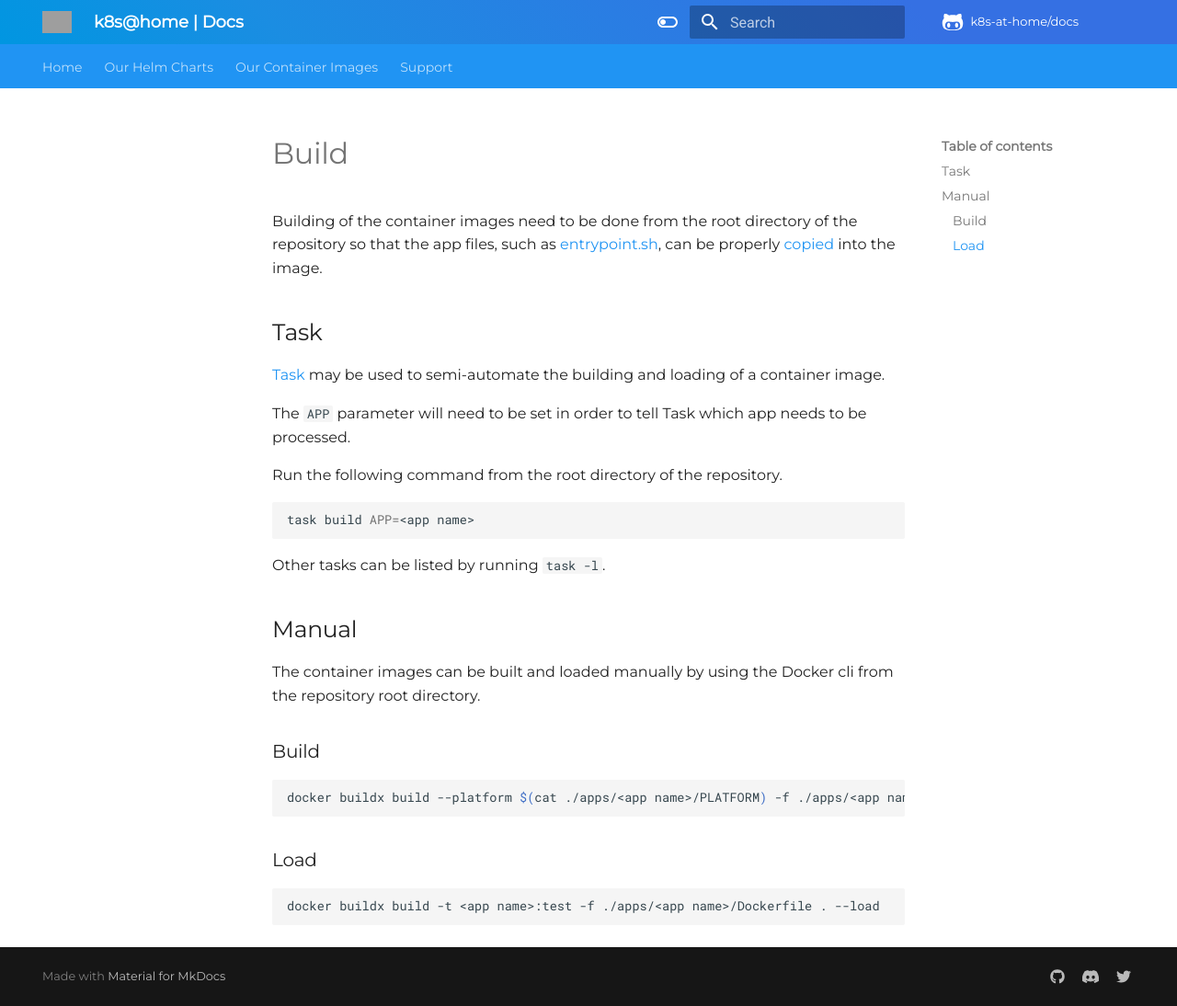
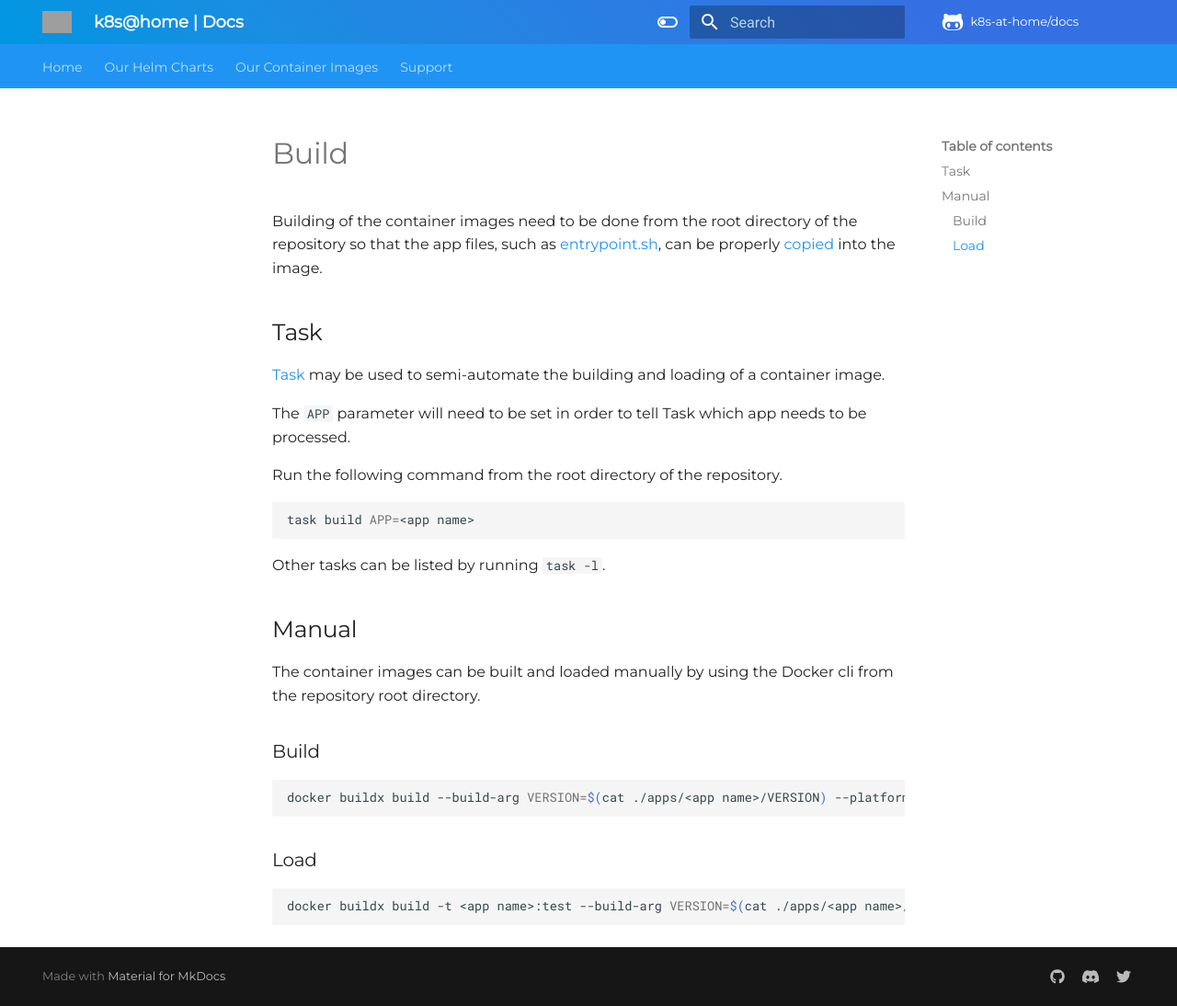
Before and after one commit to nicholaswilde/docs, an MkDocs documentation site: the page built from docs/our-container-images/development/build.md, in a window 1280 px wide and 1094 px high. Shown: the whole window at 92% size. Built offline with MkDocs 1.6.1 and Material for MkDocs 9.7.7, drawn with Linux system fonts in a browser that asks for light colours; comment, search, counter and statistics services are not loaded; grey boxes are pictures that could not be loaded.

Commit message:
Added --build-arg VERSION to build and load commands
Signed-off-by: Nicholas Wilde <ncwilde43@gmail.com>

````diff
--- a/docs/our-container-images/development/build.md
+++ b/docs/our-container-images/development/build.md
@@ -28,13 +28,13 @@ from the repository root directory.
 ### Build
 
 ```shell
-docker buildx build --platform $(cat ./apps/<app name>/PLATFORM) -f ./apps/<app name>/Dockerfile .
+docker buildx build --build-arg VERSION=$(cat ./apps/<app name>/VERSION) --platform $(cat ./apps/<app name>/PLATFORM) -f ./apps/<app name>/Dockerfile .
 ```
 
 ### Load
 
 ```shell
-docker buildx build -t <app name>:test -f ./apps/<app name>/Dockerfile . --load
+docker buildx build -t <app name>:test --build-arg VERSION=$(cat ./apps/<app name>/VERSION) -f ./apps/<app name>/Dockerfile . --load
 ```
 
 [entrypoint.sh]: ./creating-a-new-container-image.md#entrypointsh
````
